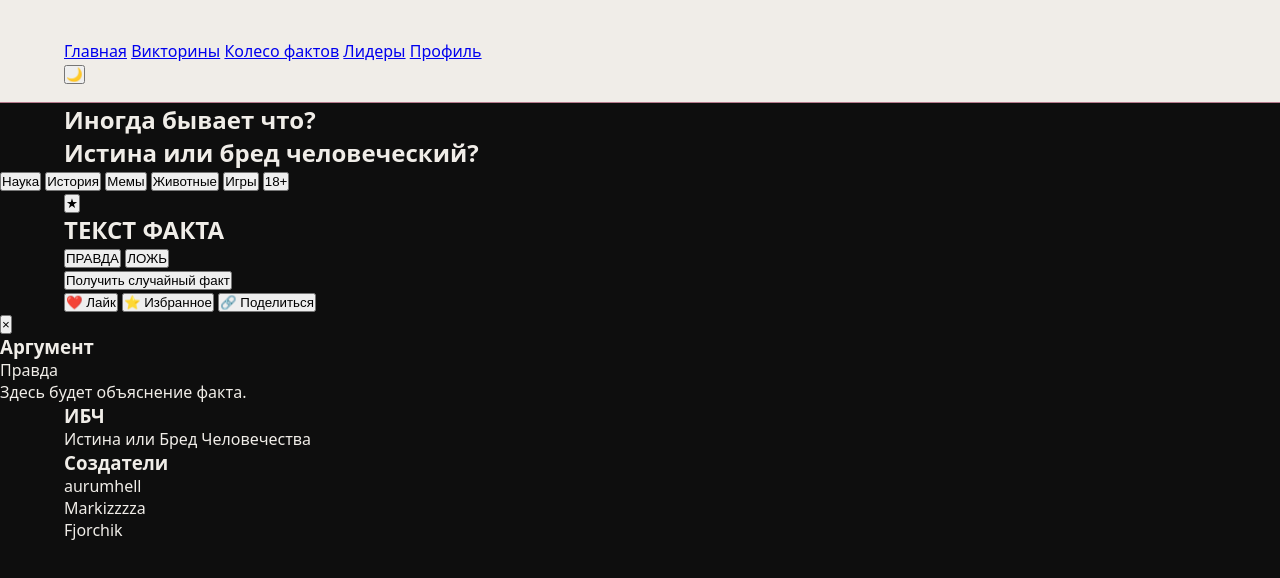
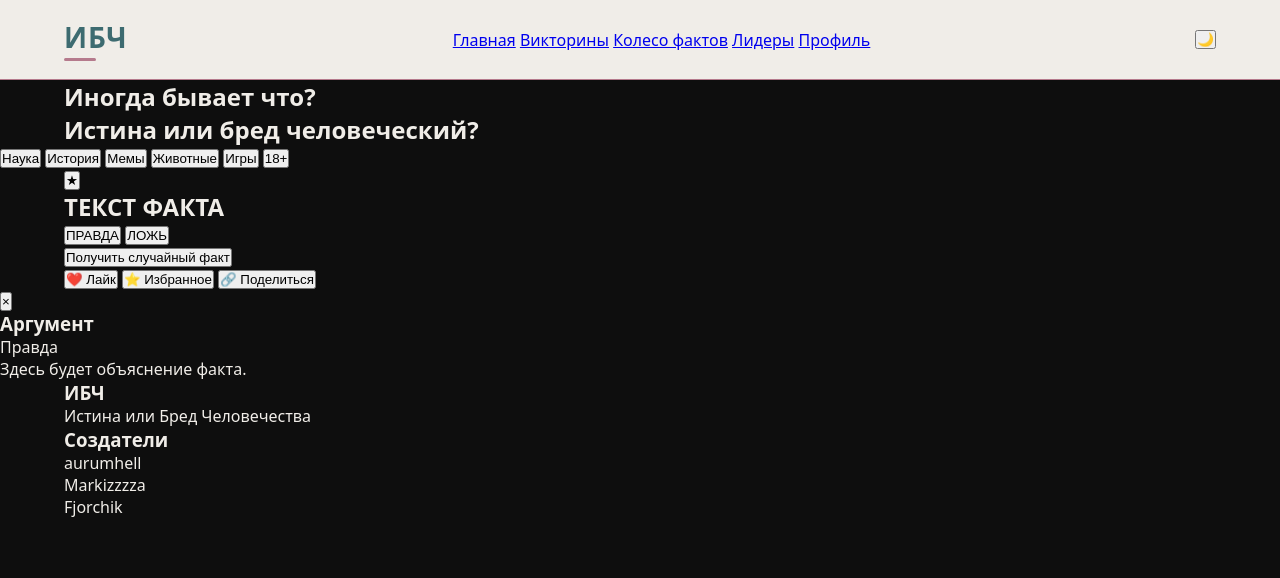
Before and after one commit to Kimoto1336/Kimoto1336.github.io, a website: page html/index.html in a window 1280 px wide. Drawn offline with Linux system fonts and the light colour scheme; files that its build step writes are made by us from their sources.

Commit message:
Update style.css

```diff
--- a/css/style.css
+++ b/css/style.css
@@ -29,3 +29,28 @@
       -webkit-backdrop-filter: blur(14px);
       z-index: 100;
 }
+.header .container {
+      display: flex;
+      align-items: center;
+      justify-content: space-between;
+      flex-wrap: wrap;
+      gap: 12px 20px;
+}
+.logo {
+      font-size: 28px;
+      font-weight: 700;
+      letter-spacing: 1px;
+      color: #3D6B70;
+      text-transform: uppercase;
+      user-select: none;
+}
+
+.logo::after {
+      content: '';
+      display: block;
+      width: 32px;
+      height: 3px;
+      background: #B57A8C;
+      border-radius: 4px;
+      margin-top: 2px;
+}
```
